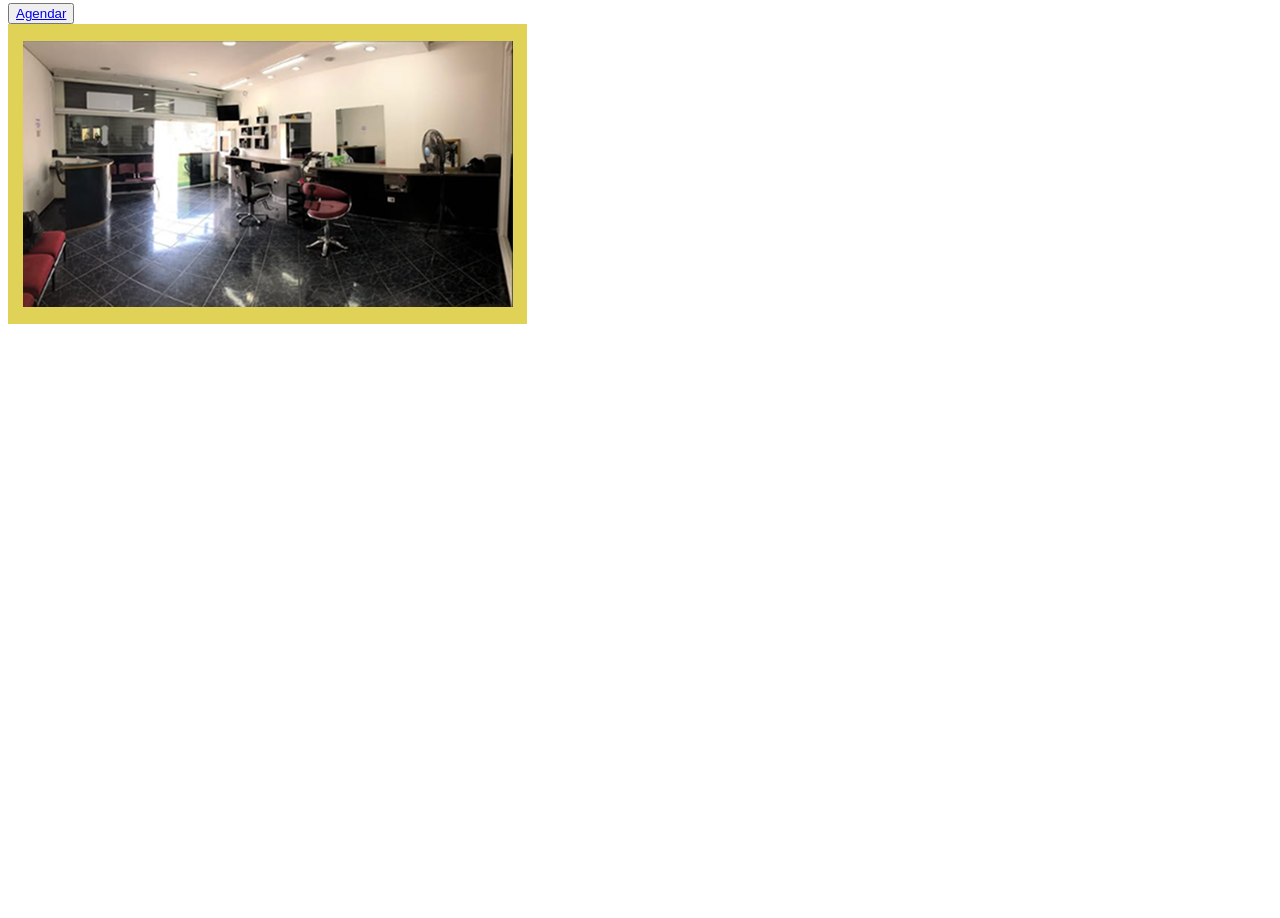
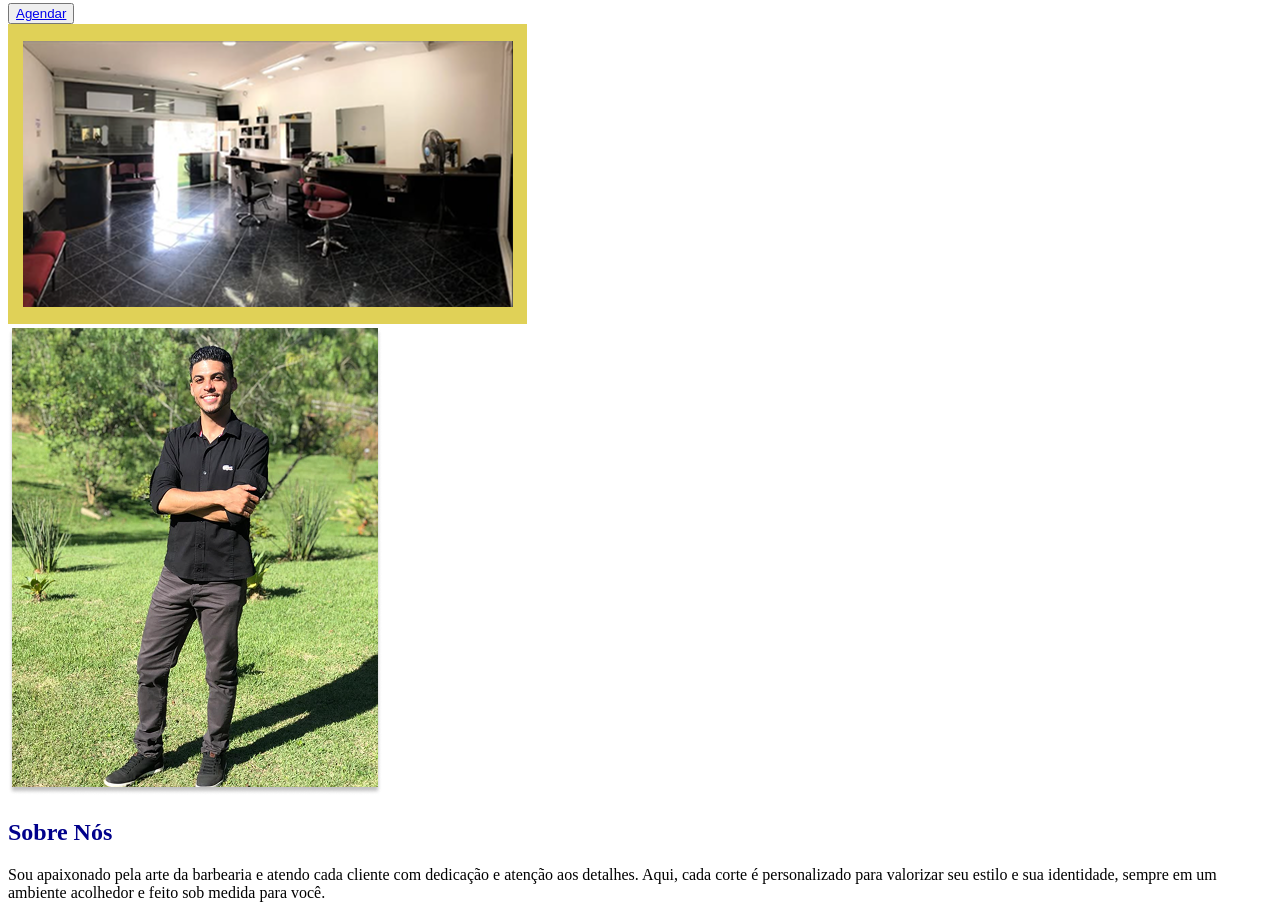
Before and after one commit to Murillo77/Julio-BarberShop, a plain HTML site: page index.html in a window 1280 px wide. Shown: the part 488-1406 px from the top of the page. Before the commit the page ends 824 px from the top, so only its background shows below. Drawn offline with Linux system fonts and the light colour scheme; a web font is replaced by a local one.

Commit message:
Sobre nós criado, faltando estilizar.

```diff
--- a/index.html
+++ b/index.html
@@ -48,6 +48,21 @@
         </div>
     </section>
 
+    <!-- SOBRE -->
+    <section id="sobre" class="container2">
+        <div class="about">
+            <img src="./img/julio.png" alt="Barbeador Julio" class="foto-julio">
+            <div class="texto">
+                <h1>Sobre Nós</h1>
+                <p class="paragrafo">
+                    Sou apaixonado pela arte da barbearia e atendo cada cliente com dedicação e atenção aos detalhes.
+                    Aqui, cada corte é personalizado para valorizar seu estilo e sua identidade, sempre em um ambiente
+                    acolhedor e feito sob medida para você.
+                </p>
+            </div>
+        </div>
+    </section>
+
 
     <script>
         function toggleMenu() {
```
